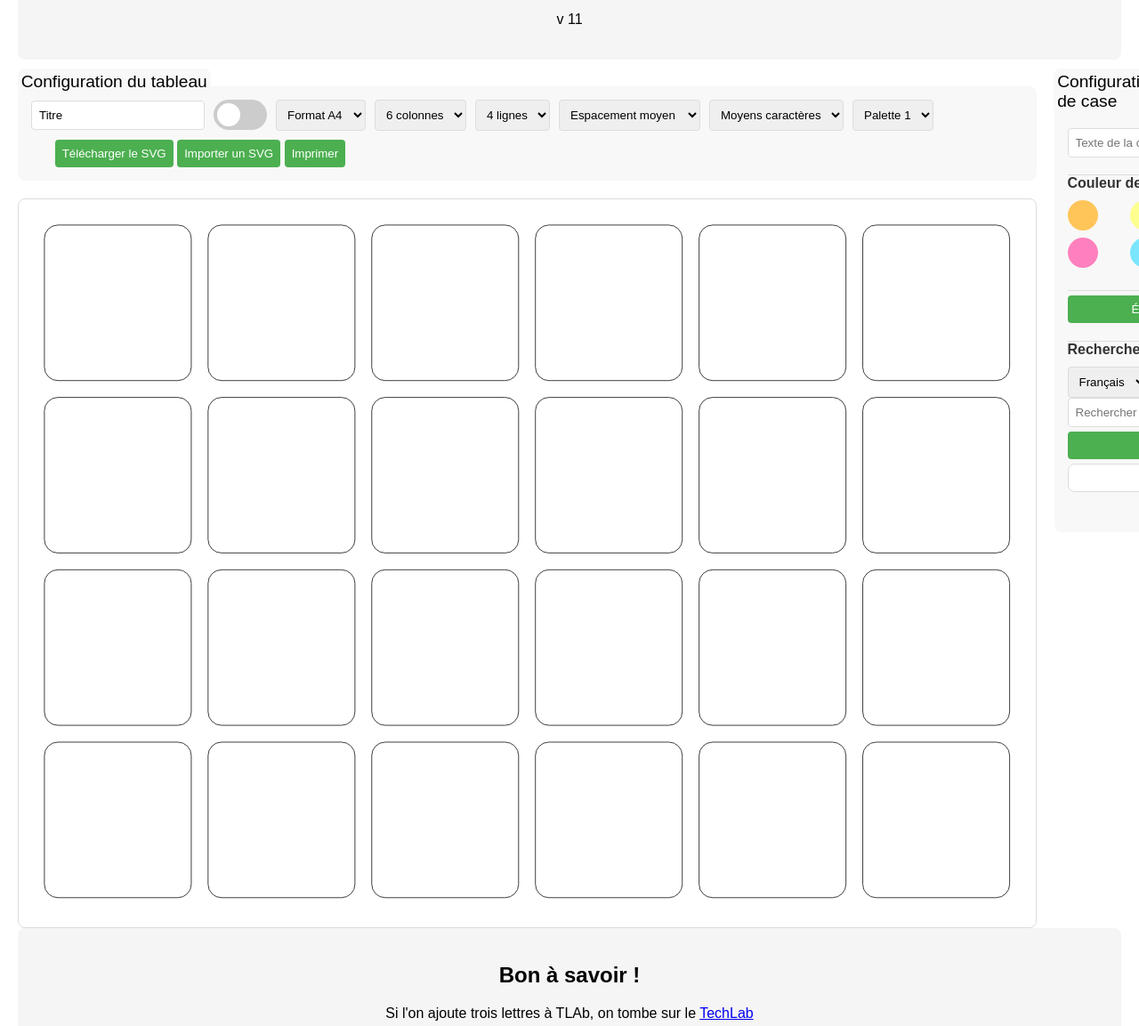
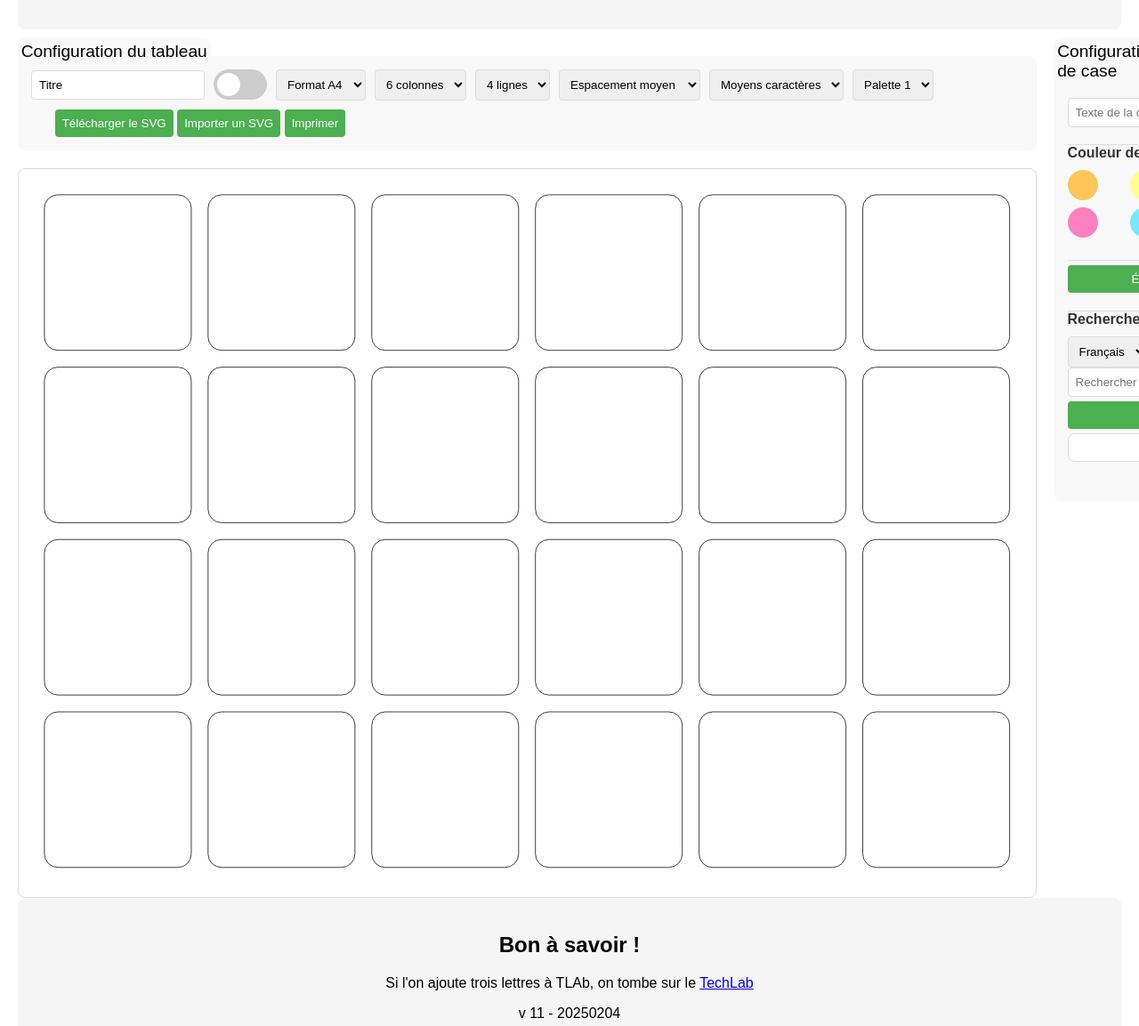
Before and after one commit to SebastienVermandel/SebastienVermandel.github.io, a plain HTML site: page index.html in a window 1280 px wide. Shown: the part 147-1300 px from the top of the page at 89% size. Drawn offline with Linux system fonts and the light colour scheme.

Commit message:
Update index.html

```diff
--- a/index.html
+++ b/index.html
@@ -321,7 +321,6 @@
         <h2>Création simplifiée de tableaux de langage assisté</h2>
         <p>Cet outil permet de créer des tableaux de communication personnalisés en utilisant les pictogrammes ARASAAC.
         Définissez la taille et la structure de votre tableau, puis recherchez et ajoutez les pictogrammes appropriés.</p>
-		<p>v 11</p>
     </div>
 
     <div class="main-container">
@@ -441,6 +440,7 @@
     <div class="footer">
         <h2>Bon à savoir !</h2>
         <p>Si l'on ajoute trois lettres à TLAb, on tombe sur le <a href="https://www.techlab-handicap.org">TechLab</a></p>
+		<p>v 11 - 20250204</p>
     </div>
 
     <script>
```
